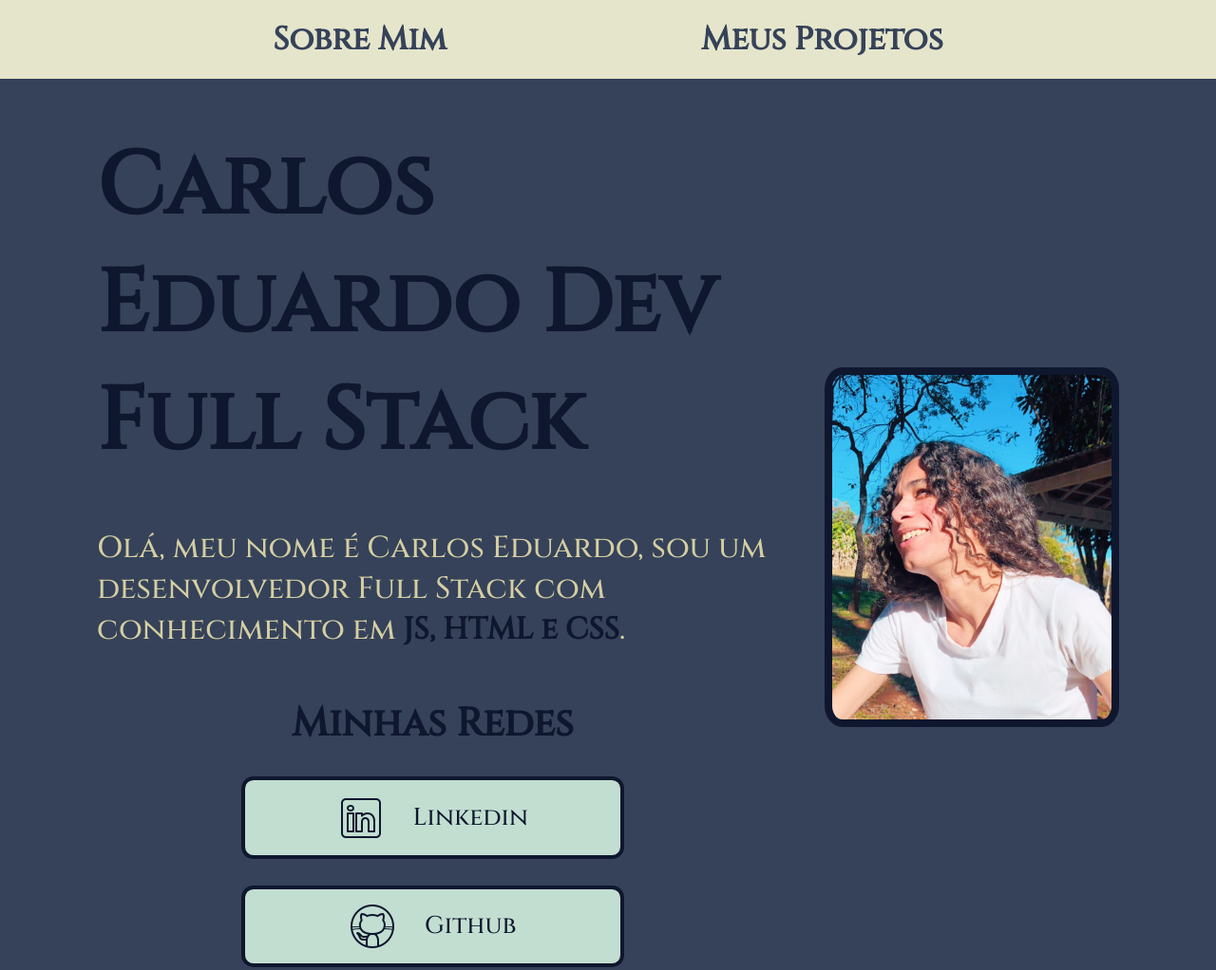
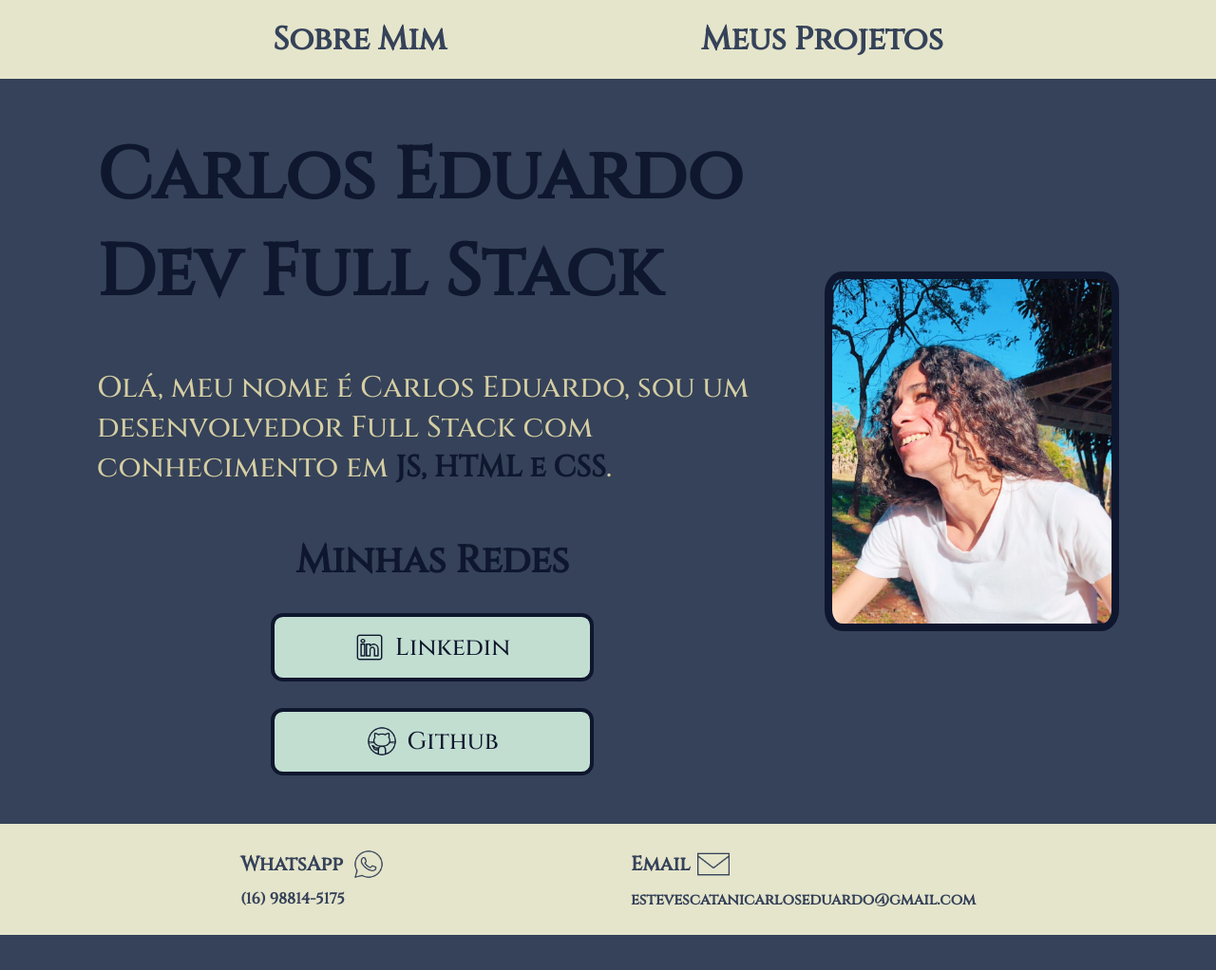
Before and after one commit to CarlosEsteves406/Meu_Portfolio, a plain HTML site: page index.html in a window 1280 px wide. Shown: the top 1022 px of the page at 95% size. After the commit the page ends 985 px from the top, so only its background shows below. Drawn offline with Linux system fonts and the light colour scheme.

Commit message:
correção e ajustes

```diff
--- a/carrossel.css
+++ b/carrossel.css
@@ -67,7 +67,7 @@ img {vertical-align: middle;}
   cursor: pointer;
   height: 8px;
   width: 8px;
-  margin: 14% 1%;
+  margin: 10% 1%;
   background-color: #bbb;
   border-radius: 50%;
   display: inline-block;
--- a/style.css
+++ b/style.css
@@ -45,7 +45,7 @@ body {
 
 .redes {
     padding: 2% 21%;
-    width: 14%;
+    width: 5%;
     transition: 0.20s;
     display: flex;
     justify-content: center;
@@ -72,13 +72,13 @@ body {
 }
 
 .logo_rede {
-    width: 60%;
-    height: 60%;
+    width: 90%;
+    height: 90%;
     padding: 0 30% 0 0;
 }
 
 .texto_redes {
-    font-size: 2.58rem;
+    font-size: 2.5rem;
     font-family: 'Cinzel', serif;
     display: flex;
     justify-content: center;
@@ -95,13 +95,13 @@ body {
 }
 
 .titulo_conteudo {
-    font-size: 5.75rem;
+    font-size: 4.75rem;
     font-family: 'Cinzel', serif;
     color: var(--cor-detalhe);
 }
 
 .texto_conteudo {
-    font-size: 2rem;
+    font-size: 1.95rem;
     font-family: 'Cinzel', serif;
 }
 
@@ -233,11 +233,6 @@ body {
     font-weight: 600;
 }
 
-/* .carrossel_imagens_sites {
-
-} */
-
-
 @media (max-width:1200px) {
 
     /* cabeçalho */
@@ -351,7 +346,7 @@ body {
 
 .texto_aviso {
     font-size: 0.9rem;
-    margin: 0 0 24% 0;
+    margin: 0 0 10% 0;
 }
 
 }
```
Also changed, not shown: projetos.html (+0 -1 lines).
